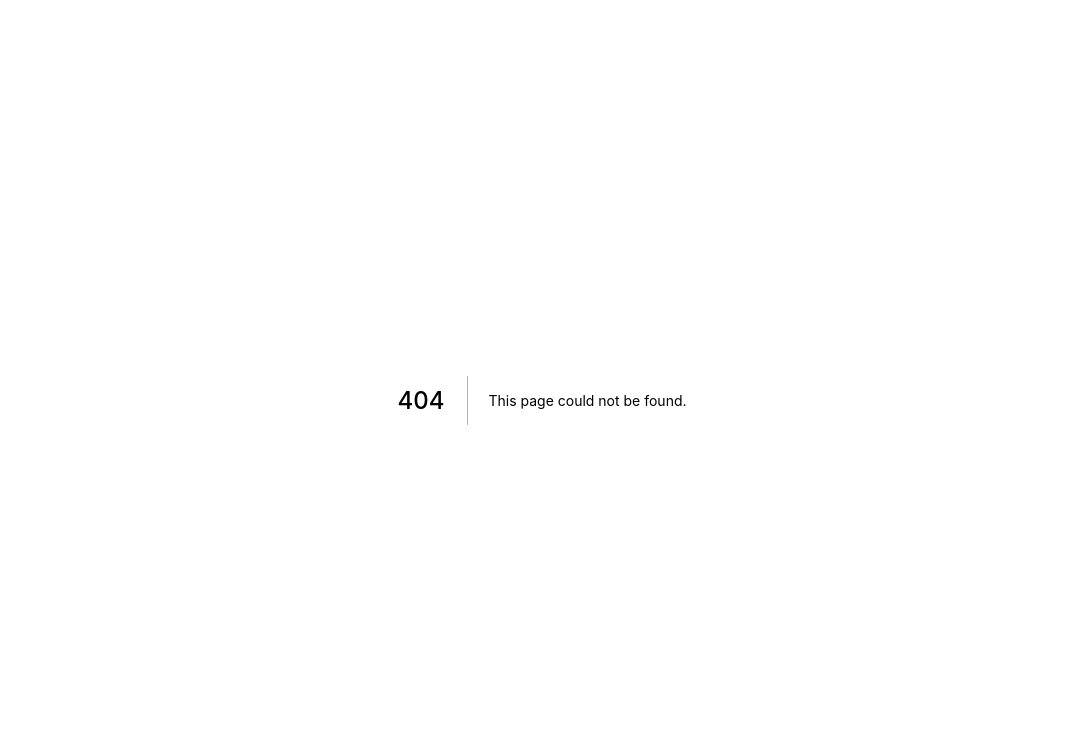
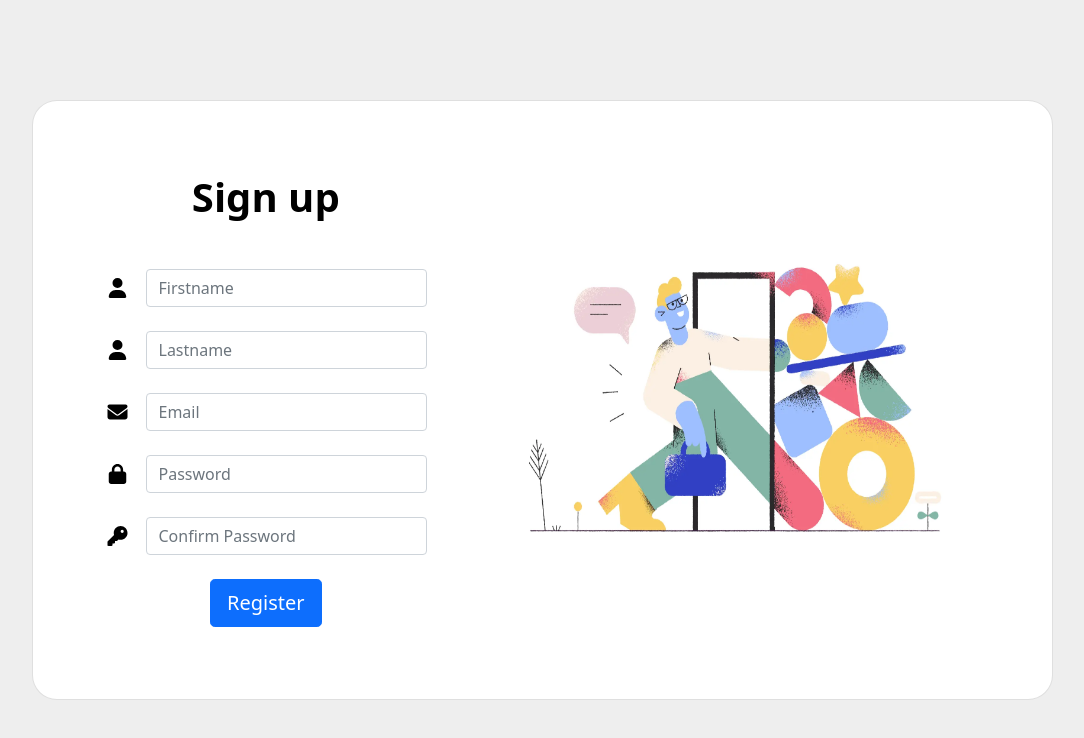
Before and after one commit to josumung999/cireact-ecommerce, a Next.js app: page /account/register in a window 1280 px wide. Before the commit this address had no page. Shown: the top 738 px of the page, without its empty margins (98-1182 px from the left). Built offline with nearby package versions, Linux system fonts and the light colour scheme.

Commit message:
worked on user registration

```diff
--- a/components/auth/Register.jsx
+++ b/components/auth/Register.jsx
@@ -1,9 +1,51 @@
 import { faEnvelope, faKey, faLock, faUser } from '@fortawesome/free-solid-svg-icons'
 import { FontAwesomeIcon } from '@fortawesome/react-fontawesome'
 import Image from 'next/image'
-import React from 'react'
+import React, { useState } from 'react'
+import { useRouter } from "next/router"
+import axios from 'axios'
 
 const Register = () => {
+  const router = useRouter();
+  const [formData, setFormData] = useState({
+    firstname: '',
+    lastname: '',
+    email: '',
+    password: '',
+    password_confirm: ''
+  });
+
+  const { firstname, lastname, email, password, password_confirm } =formData;
+
+  const onChange = e => setFormData({ ...formData, [e.target.name]: e.target.value });
+
+  const onSubmit = async e => {
+    e.preventDefault();
+    if(password !== password_confirm) {
+      window.alert('Password do not match')
+    } else {
+      const config = {
+        headers: {
+          "Content-Type": "application/json"
+        }
+      }
+
+      const body = JSON.stringify({ firstname, lastname, email, password, password_confirm });
+
+      try {
+        const res = await axios.post('http://localhost:8080/user/register', body, config);
+
+        window.alert('User Account Created Successfully')
+      } catch (err) {
+        console.error(err)
+      }
+    }
+  }
+
+
+
+
+
   return (
     <section className="vh-100" style={{backgroundColor: "#eee"}}>
       <div className="container h-100">
@@ -16,57 +58,89 @@ const Register = () => {
 
                     <p className="text-center h1 fw-bold mb-5 mx-1 mx-md-4 mt-4">Sign up</p>
 
-                    <form className="mx-1 mx-md-4">
+                    <form onSubmit={e => onSubmit(e)} className="mx-1 mx-md-4">
 
                       <div className="d-flex flex-row align-items-center mb-4">
                         <FontAwesomeIcon icon={faUser} className="fa-lg me-3 fa-fw"/>
                         <div className="form-outline flex-fill mb-0">
-                          <input type="text" placeholder='Firstname' id="form3Example1c" className="form-control" />
+                          <input
+                            type="text"
+                            name='firstname'
+                            onChange={e => onChange(e)}
+                            value={firstname}
+                            placeholder='Firstname'
+                            id="form3Example1c"
+                            className="form-control"
+                          />
                         </div>
                       </div>
 
                       <div className="d-flex flex-row align-items-center mb-4">
                         <FontAwesomeIcon icon={faUser} className="fa-lg me-3 fa-fw"/>
                         <div className="form-outline flex-fill mb-0">
-                          <input type="text" placeholder='Lastname' id="form3Example1c" className="form-control" />
+                          <input
+                            type="text"
+                            name='lastname'
+                            onChange={e => onChange(e)}
+                            value={lastname}
+                            placeholder='Lastname'
+                            id="form3Example1ccc"
+                            className="form-control"
+                          />
                         </div>
                       </div>
 
                       <div className="d-flex flex-row align-items-center mb-4">
                         <FontAwesomeIcon icon={faEnvelope} className="fa-lg me-3 fa-fw"/>
                         <div className="form-outline flex-fill mb-0">
-                          <input type="email" placeholder='Email' id="form3Example3c" className="form-control" />
+                          <input
+                            type="email"
+                            name='email'
+                            onChange={e => onChange(e)}
+                            value={email}
+                            placeholder='Email'
+                            id="form3Example3c"
+                            className="form-control"
+                          />
                         </div>
                       </div>
 
                       <div className="d-flex flex-row align-items-center mb-4">
                         <FontAwesomeIcon icon={faLock} className="fa-lg me-3 fa-fw"/>
                         <div className="form-outline flex-fill mb-0">
-                          <input type="password" placeholder='Password' id="form3Example4c" className="form-control" />
+                          <input
+                            type="password"
+                            name='password'
+                            onChange={e => onChange(e)}
+                            value={password}
+                            placeholder='Password'
+                            id="form3Example4c"
+                            className="form-control"
+                          />
                         </div>
                       </div>
 
                       <div className="d-flex flex-row align-items-center mb-4">
                         <FontAwesomeIcon icon={faKey} className="fa-lg me-3 fa-fw"/>
                         <div className="form-outline flex-fill mb-0">
-                          <input type="password" placeholder='Confirm Password' id="form3Example4cd" className="form-control" />
+                          <input
+                            type="password"
+                            name='password_confirm'
+                            onChange={e => onChange(e)}
+                            value={password_confirm}
+                            placeholder='Confirm Password'
+                            id="form3Example4cd"
+                            className="form-control"
+                          />
                         </div>
                       </div>
 
-                      <div className="form-check d-flex justify-content-center mb-5">
+                      <div className="d-flex justify-content-center mx-4 mb-3 mb-lg-4">
                         <input
-                          className="form-check-input me-2"
-                          type="checkbox"
-                          value=""
-                          id="form2Example3c"
+                          type="submit"
+                          value="Register"
+                          className="btn btn-primary btn-lg"
                         />
-                        <label className="form-check-label" htmlFor="form2Example3">
-                          I agree all statements in <a href="#!">Terms of service</a>
-                        </label>
-                      </div>
-
-                      <div className="d-flex justify-content-center mx-4 mb-3 mb-lg-4">
-                        <button type="button" className="btn btn-primary btn-lg">Register</button>
                       </div>
 
                     </form>
--- a/pages/login.js
+++ b/pages/account/login.js
@@ -1,5 +1,5 @@
 import Head from 'next/head'
-import Login from '../components/auth/Login'
+import Login from '../../components/auth/Login'
 
 export default function Home() {
   return (
--- /dev/null
+++ b/pages/api/users.js
@@ -0,0 +1,15 @@
+// Next.js API route support: https://nextjs.org/docs/api-routes/introduction
+
+export default function handler(req, res) {
+  const { method } = req;
+
+  switch (method) {
+    case 'POST':
+      res.json({ method: "POST", endpoint: 'http://localhost:8080/users/register' });
+      break;
+      default:
+      res.setHeader('Allow', ['GET', 'POST']);
+      res.status(405).end(`Method ${method} Not Allowed`);
+      break;
+  }
+}
```
Also changed, not shown: pages/account/register.js (renamed from pages/register.js, +5 -2 lines), .babelrc (added), .eslintrc.json.
